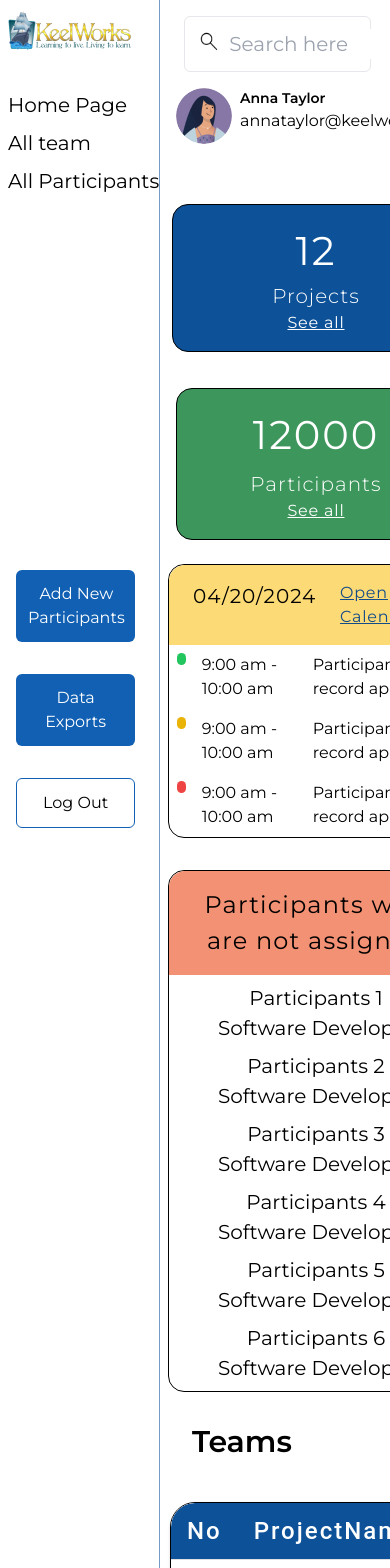
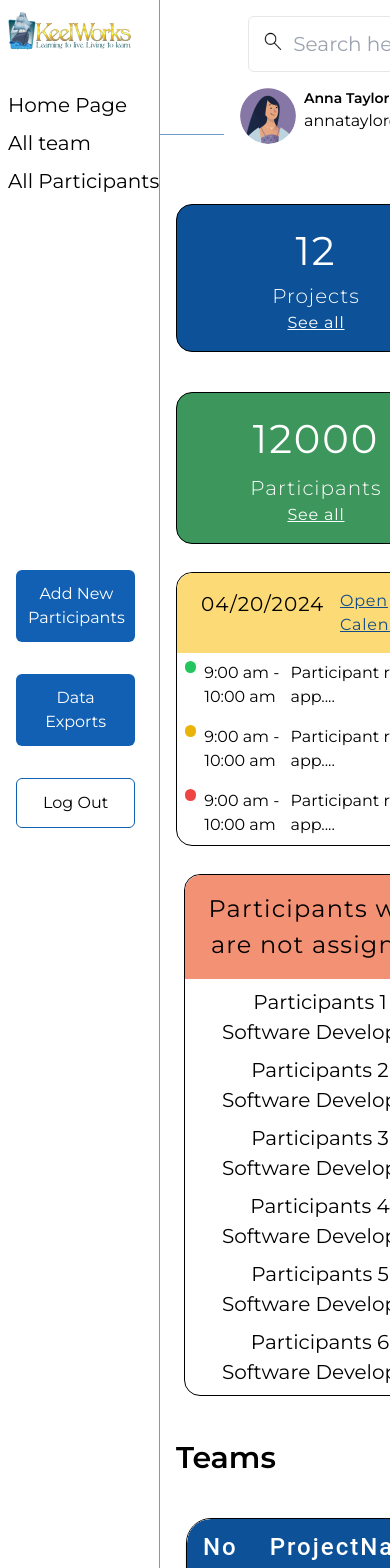
Before and after one commit to keelworks/Record-App, a React (Vite) app in the folder FE/Record-App/: page /home in a window 390 px wide. Shown: the top 1568 px of the page. Built offline with nearby package versions, Linux system fonts and the light colour scheme.

Commit message:
responsive

```diff
--- a/FE/Record-App/src/App.jsx
+++ b/FE/Record-App/src/App.jsx
@@ -36,7 +36,7 @@ const router = createBrowserRouter([
 function App() {
   return (
     <>
-      <main >
+      <main>
         <RouterProvider router={router} />
       </main>
       <ToastContainer
--- a/FE/Record-App/src/component/HomePage/CustomeTable.jsx
+++ b/FE/Record-App/src/component/HomePage/CustomeTable.jsx
@@ -12,8 +12,8 @@ const StyledTable = styled(Table)(({ theme }) => ({
 
 }));
 const StyledTableContainer = styled(TableContainer)(({ theme }) => ({
-  width: '70%',
-  margin: '10px 30px',
+  width: '100%',
+  // margin: '10px 20px',
   border: '1px solid black',
   borderRadius: '25px',
   fontFamily: "Montserrat, sans-serif",
--- a/FE/Record-App/src/component/HomePage/Header.jsx
+++ b/FE/Record-App/src/component/HomePage/Header.jsx
@@ -6,7 +6,7 @@ import { Avatar } from '@mui/material'
 const Header = () => {
   return (
 
-    <div className='flex md:flex-col lg:flex-row flex-col   bg-white fixed w-4/5 lg:mt-8  '>
+    <div className='flex md:flex-col lg:flex-row flex-col   bg-white fixed w-4/5 lg:mt-8  mx-[4rem]  '>
       <div className='w-3/4 ml-2 sm:ml-4 lg:w-3/5 xl:w-3/4'>
         <div className='w-4/5  border rounded-md border-gray-200 m-4 p-3 flex'>
           <div>
--- a/FE/Record-App/src/component/HomePage/HomePage.jsx
+++ b/FE/Record-App/src/component/HomePage/HomePage.jsx
@@ -8,19 +8,12 @@ const HomePage = () => {
   return (
     <>
       <div className='flex min-h-screen'>
-        <div className='min-w-40 lg:w-1/5 border-r border-[#729BC7] flex-shrink-0 '>
           <SideBar />
-        </div>
         <div className='w-4/5  relative'>
           <div className='fixed top-0 left-50 w-full h-16p sm:h-1/5 lg:h-17p xl:h-16p  bg-white border-b border-[#729BC7] justify-center items-center'>
-
             <Header />
-
           </div>
-          <div className='mt-48 lg:mt-36 lg:h-85p h-4/5 '>
           <MainPage/>
-          </div>
-
         </div>
       </div>
     </>
--- a/FE/Record-App/src/component/HomePage/MainPage.jsx
+++ b/FE/Record-App/src/component/HomePage/MainPage.jsx
@@ -8,116 +8,110 @@ const MainPage = () => {
   const tableRecord = [
     {
       label: "No",
-      name: [1, 2, 3, 4, 5,6,7,8,9,10]
+      name: [1, 2, 3, 4, 5, 6, 7, 8, 9, 10]
     },
     {
       label: "ProjectName",
-      name: ["Project 1", "Project 2", "Project 3", "Project 4", "Project 5","Project 6","Project 7","Project 8","Project 9","Project 10"]
+      name: ["Project 1", "Project 2", "Project 3", "Project 4", "Project 5", "Project 6", "Project 7", "Project 8", "Project 9", "Project 10"]
     },
     {
       label: "Stage",
-      name: ["In Progress", "Completed", "Not Started", "In Progress", "On Hold","In Progress","Completed","On Hold","In Progress","Completed"]
+      name: ["In Progress", "Completed", "Not Started", "In Progress", "On Hold", "In Progress", "Completed", "On Hold", "In Progress", "Completed"]
     },
     {
       label: "ProjectManager",
-      name: ["Gaurav Patil", "Amit Sharma", "Priya Singh", "Rahul Verma", "Sneha Mehta","Heena Dhanani","Filicity","Kapil Gupta","Manas Babar","Thomas Garrod"]
+      name: ["Gaurav Patil", "Amit Sharma", "Priya Singh", "Rahul Verma", "Sneha Mehta", "Heena Dhanani", "Filicity", "Kapil Gupta", "Manas Babar", "Thomas Garrod"]
     }
   ];
 
   return (
     <>
 
-          <div className='mt-48 lg:mt-40 lg:h-85p h-4/5 '>
-            <div >
+<div className='mt-48 lg:mt-40 lg:h-85p h-auto w-full'>
+  <div className='mx-4 sm:mx-8 md:mx-[4rem] '>
     <div className='grid grid-cols-1 md:grid-cols-1 lg:grid-cols-2 gap-2 h-full'>
-                <div className='grid md:grid-rows-2 lg:grid-rows-2 gap-2 ml-0 md:ml-6'>
-                  <div className='grid grid-cols-1 md:grid-cols-2 lg:grid:cols-2 gap-2 '>
-                    <div className='border rounded-2xl  bg-[#0D5299] text-center text-white m-3 p-4 border-black'>
-                      <p className='text-[40px]  tracking-wider'>12</p>
+      <div className='grid md:grid-rows-2 lg:grid-rows-2 gap-2 ml-0 '>
+        <div className='grid grid-cols-1 md:grid-cols-2 lg:grid-cols-2 gap-4 w-full'>
+          <div className='border rounded-2xl bg-[#0D5299] text-center text-white my-3 p-4 border-black w-full'>
+            <p className='text-[40px] tracking-wider'>12</p>
             <p className='font-light text-[20px] mt-0 tracking-wider'>Projects</p>
-                      <a href="" className=' text-[16px] underline tracking-wider hover:text-white'>See all</a>
+            <a href="" className='text-[16px] underline tracking-wider hover:text-white'>See all</a>
           </div>
-                    <div className='border rounded-2xl  bg-[#3D965C] text-center text-white m-4 p-4 border-black ' >
-                      <p className='text-[40px]  tracking-wider'>12000</p>
+          <div className='border rounded-2xl bg-[#3D965C] text-center text-white my-3 p-4 border-black w-full'>
+            <p className='text-[40px] tracking-wider'>12000</p>
             <p className='font-light mt-1 text-[20px] tracking-wider'>Participants</p>
-                      <a href="" className=' text-[16px] underline tracking-wider hover:text-white '>See all</a>
+            <a href="" className='text-[16px] underline tracking-wider hover:text-white'>See all</a>
           </div>
         </div>
-                  <div>
-                    <div className=' border rounded-2xl flex flex-col  border-black ml-2 mr-2 sm:mr-2'>
-                      <div className='flex flex-row bg-[#FCDB76] rounded-t-2xl  w-full '>
-                        <div className=' p-4 text-center font-normal text-[20px] tracking-wider w-1/2 flex justify-start ml-2 text-black'>04/20/2024</div>
-                        <a  href="" className='w-1/2 flex justify-center p-4 text-[#134C88] underline tracking-wider text-[16px]'>Open Calender</a>
+        <div className='w-full '>
+          <div className='border rounded-2xl flex flex-col border-black my-2 w-full'>
+            <div className='flex flex-row bg-[#FCDB76] rounded-t-2xl w-full'>
+              <div className='p-4 text-center font-normal text-[20px] tracking-wider w-1/2 flex justify-start ml-2 text-black'>04/20/2024</div>
+              <a href="" className='w-1/2 flex justify-center p-4 text-[#134C88] underline tracking-wider text-[16px]'>Open Calendar</a>
             </div>
-                      <div className='flex justify-around m-2 '>
-                        <div class="w-3 h-3 bg-green-500 rounded-full mr-4 text-[16px]"></div>
-                        <div className='text-[16px] text-[#000000]'>9:00 am - 10:00 am</div>
-                        <div className='text-[16px] text-[#000000]'>Participant record app....</div>
-
+            <div className='flex flex-col w-full'>
+              <div className='flex justify-between m-2 w-full'>
+                <div className="w-3 h-3 bg-green-500 rounded-full mr-2"></div>
+                <div className='text-[16px] text-[#000000] w-1/3'>9:00 am - 10:00 am</div>
+                <div className='text-[16px] text-[#000000] w-2/3 overflow-wrap break-words'>Participant record app....</div>
               </div>
-                      <div className='flex justify-around m-2'>
-                        <div class="w-3 h-3 bg-yellow-500 rounded-full mr-4"></div>
-                        <div className='text-[16px]  text-[#000000]'>9:00 am - 10:00 am</div>
-                        <div className='text-[16px]  text-[#000000]'>Participant record app....</div>
-
+              <div className='flex justify-between m-2 w-full'>
+                <div className="w-3 h-3 bg-yellow-500 rounded-full mr-2"></div>
+                <div className='text-[16px] text-[#000000] w-1/3'>9:00 am - 10:00 am</div>
+                <div className='text-[16px] text-[#000000] w-2/3 overflow-wrap break-words'>Participant record app....</div>
               </div>
-                      <div className='flex justify-around m-2'>
-                        <div class="w-3 h-3 bg-red-500 rounded-full mr-4 "></div>
-                        <div className='text-[16px]  text-[#000000]'>9:00 am - 10:00 am</div>
-                        <div className='text-[16px]  text-[#000000]'>Participant record app....</div>
-
+              <div className='flex justify-between m-2 w-full'>
+                <div className="w-3 h-3 bg-red-500 rounded-full mr-2"></div>
+                <div className='text-[16px] text-[#000000] w-1/3'>9:00 am - 10:00 am</div>
+                <div className='text-[16px] text-[#000000] w-2/3 overflow-wrap break-words'>Participant record app....</div>
+              </div>
+            </div>
+          </div>
+        </div>
       </div>
 
+      <div className='ml-2 my-3'>
+        <div className='border rounded-2xl flex flex-col border-black h-full md:mt-0 w-full '>
+          <div className='bg-[#F29173] p-4 text-center font-normal text-[24px] text-black tracking-wider rounded-t-2xl w-full'>Participants who are not assigned</div>
+          <div className='w-full'>
+            <div className='flex justify-around my-2 flex-col sm:flex-row items-center text-[20px] text-black w-full'>
+              <div>Participants 1</div>
+              <div>Software Developer</div>
             </div>
-
+            <div className='flex justify-around my-2 flex-col sm:flex-row items-center text-[20px] text-black w-full'>
+              <div>Participants 2</div>
+              <div>Software Developer</div>
+            </div>
+            <div className='flex justify-around my-2 flex-col sm:flex-row items-center text-[20px] text-black w-full'>
+              <div>Participants 3</div>
+              <div>Software Developer</div>
+            </div>
+            <div className='flex justify-around my-2 flex-col sm:flex-row items-center text-[20px] text-black w-full'>
+              <div>Participants 4</div>
+              <div>Software Developer</div>
+            </div>
+            <div className='flex justify-around my-2 flex-col sm:flex-row items-center text-[20px] text-black w-full'>
+              <div>Participants 5</div>
+              <div>Software Developer</div>
+            </div>
+            <div className='flex justify-around my-2 flex-col sm:flex-row items-center text-[20px] text-black w-full'>
+              <div>Participants 6</div>
+              <div>Software Developer</div>
+            </div>
+          </div>
+        </div>
+      </div>
+    </div>
+    <div className='mb-10'>
+      <div className='my-8'>
+        <span className='font-semibold lg:text-[48px] text-3xl sm:text-4xl md:text-5xl text-[#000000]'>Teams</span>
+      </div>
+      <div className='w-full'><CustomeTable title={tableRecord} /></div>
+    </div>
   </div>
 </div>
 
 
-                <div className='ml-2 mt-6 md:ml-8 sm:mr-2 mr-2'>
-                  <div className='border rounded-2xl flex flex-col  border-black   h-full md:mt-0 w-full lg:w-4/5 '>
-                    <div className='bg-[#F29173] p-4 text-center font-normal text-[24px] text-black tracking-wider rounded-t-2xl '>Participants who are not assigned</div>
-                    <div>
-                      <div className='flex justify-around my-2 flex-col sm:flex-row items-center text-[20px] text-black'>
-                        <div>Participants 1</div>
-                        <div>Software Developer</div>
-                      </div>
-                      <div className='flex justify-around my-2 flex-col sm:flex-row items-center text-[20px] text-black'>
-                        <div>Participants 2</div>
-                        <div>Software Developer</div>
-                      </div>
-                      <div className='flex justify-around my-2 flex-col sm:flex-row items-center text-[20px] text-black'>
-                        <div>Participants 3</div>
-                        <div>Software Developer</div>
-                      </div>
-                      <div className='flex justify-around my-2 flex-col sm:flex-row items-center text-[20px] text-black'>
-                        <div>Participants 4</div>
-                        <div>Software Developer</div>
-                      </div>
-                      <div className='flex justify-around my-2 flex-col sm:flex-row items-center text-[20px] text-black'>
-                        <div>Participants 5</div>
-                        <div>Software Developer</div>
-                      </div>
-                      <div className='flex justify-around my-2 flex-col sm:flex-row items-center text-[20px] text-black'>
-                        <div>Participants 6</div>
-                        <div>Software Developer</div>
-                      </div>
-
-                    </div>
-                  </div>
-                </div>
-              </div>
-              <div>
-                <div className='m-8'>
-                  <span className='font-semibold lg:text-[48px] text-3xl sm:text-4xl md:text-5xl text-[#000000]'>Teams</span>
-                </div>
-                <div><CustomeTable title={tableRecord} /></div>
-              </div>
-
-
-            </div>
-
-          </div>
 
     </>
   )
--- a/FE/Record-App/src/component/HomePage/SideBar.jsx
+++ b/FE/Record-App/src/component/HomePage/SideBar.jsx
@@ -5,8 +5,9 @@ import {useNavigate} from 'react-router-dom'
 const SideBar = () => {
   const navigate = useNavigate()
   return (
-    <div className='flex  h-full flex-col fixed '>
-      <div className='m-2 h-2/4 md:m-2 xl:m-8 lg:m-4'>
+    <div className='min-w-40 lg:w-1/5 border-r border-[#729BC7] flex-shrink-0 '>
+    <div className='flex h-full flex-col fixed '>
+      <div className='m-2 h-2/4 xl:m-8 lg:m-4'>
         <div className=''>
           <img src={homeLogo} alt="" className='w-2/4 h-1/2  lg:w-3/4 lg:h-3/4' />
         </div>
@@ -32,6 +33,7 @@ const SideBar = () => {
         </div>
       </div>
     </div>
+    </div>
   )
 }
 
--- a/FE/Record-App/src/component/Login.jsx
+++ b/FE/Record-App/src/component/Login.jsx
@@ -78,7 +78,7 @@ const Login = () => {
 
         {/* Login details */}
         <form action="" onSubmit={handleSubmit}>
-          <div className=' w-full flex justify-center items-center  h-2/3  '>
+          <div className=' w-full flex justify-center items-center  h-2/3'>
             <div className='w-full max-w-md h-full border-black rounded-md flex flex-col items-center  '>
 
               {/* Email Input */}
--- a/FE/Record-App/tailwind.config.js
+++ b/FE/Record-App/tailwind.config.js
@@ -20,6 +20,7 @@ export default {
         '10p':'10%',
         '16p':'16%',
         '17p':'17%',
+        '18p':'18%',
         '90p':'90%',
         '85p':'85%'
       },
```
Also changed, not shown: FE/Record-App/src/component/HomePage/ParticipantRecordApp.jsx (+22 -19 lines). Lines whose indentation alone changed are shown as unchanged.
